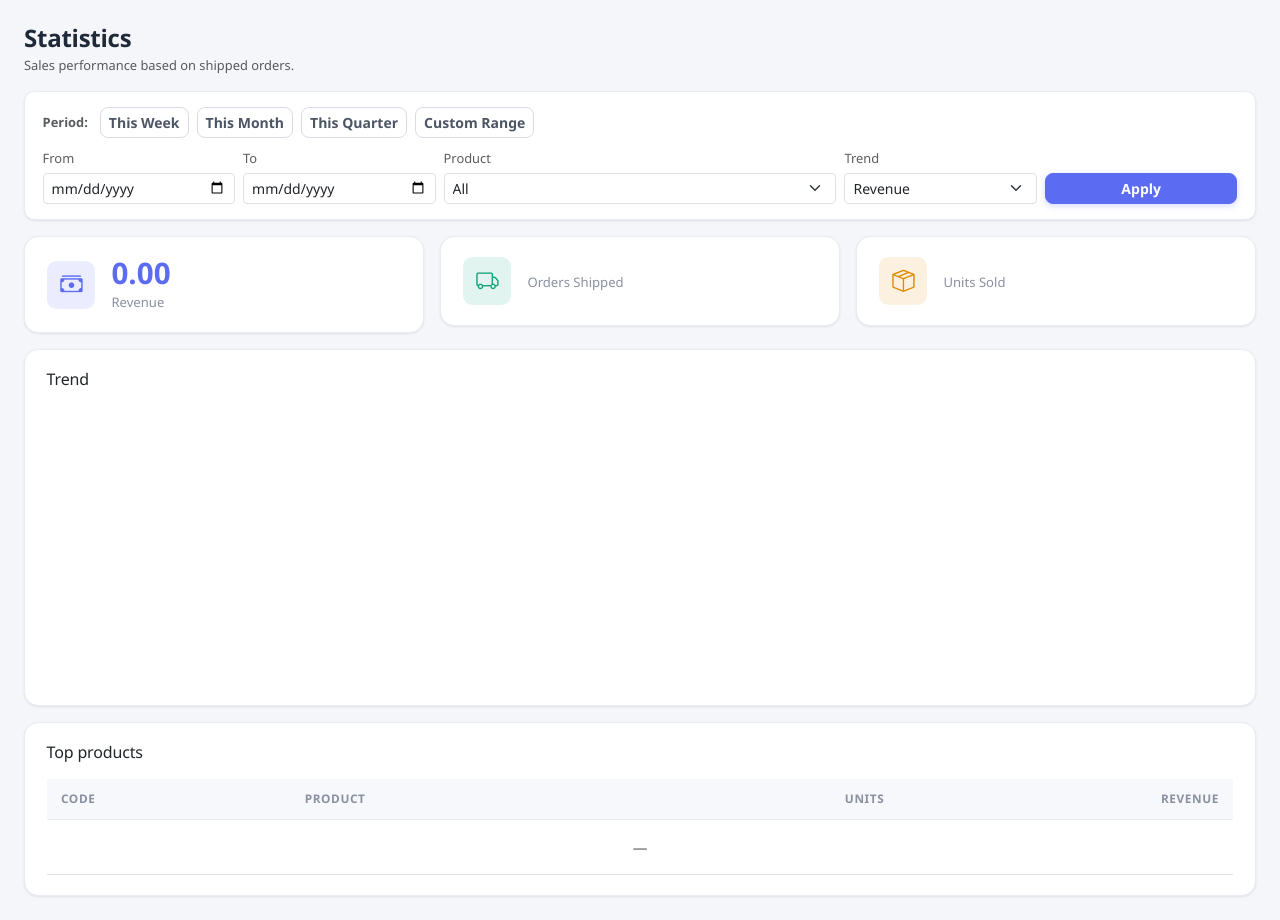
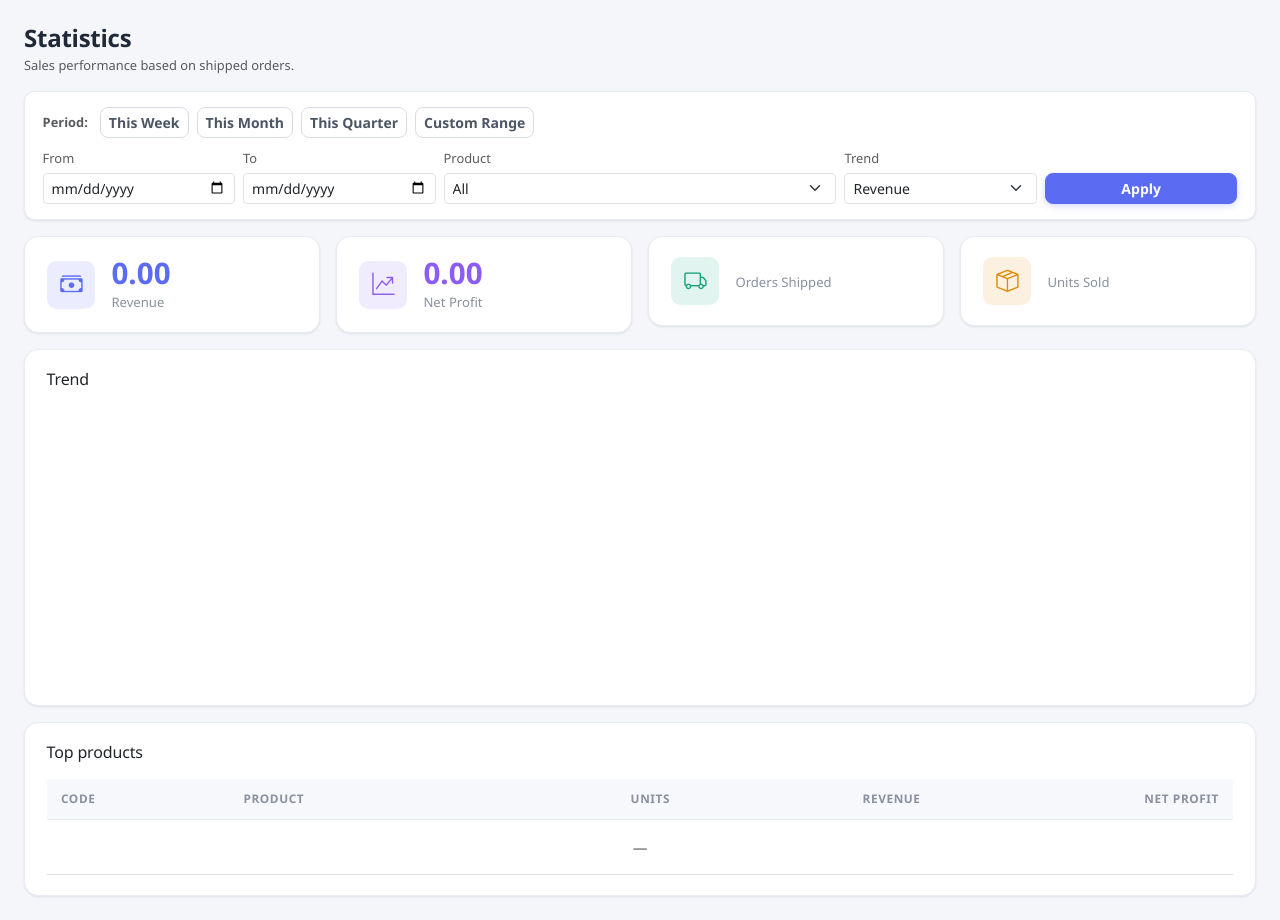
Before and after one commit to ifarguio/stock, a Flask app: template webapp/templates/stats.html in a window 1280 px wide. Run offline with Flask 3, Linux system fonts and the light colour scheme; the template is opened without the code that fills it, so the values that code supplies are empty; a map, chart or similar area stays blank; some libraries are stand-ins or nearby versions.

Commit message:
Fix new color/size variant add; add Net Profit to statistics

```diff
--- a/webapp/app.py
+++ b/webapp/app.py
@@ -171,7 +171,9 @@ def create_app() -> Flask:
             password = request.form.get("password", "")
             row = get_user_by_username(username)
             if row and verify_password(row["password_hash"], password):
-                login_user(User(row["id"], row["username"], row.get("display_name") or ""))
+                login_user(User(row["id"], row["username"],
+                                row.get("display_name") or "",
+                                row.get("is_admin") or False))
                 next_url = request.args.get("next") or url_for("inventory")
                 return redirect(next_url)
             flash(translations.tr("login.bad"), "danger")
@@ -277,10 +279,27 @@ def create_app() -> Flask:
             flash(translations.tr("err.invalid_price"), "danger")
             return redirect(request.url)
 
-        # Variants: collected from repeated form fields.
+        # Variants: collected from repeated form fields. Each row submits a
+        # v_color/v_size select plus optional v_color_new/v_size_new text
+        # inputs (revealed when "add new" was chosen). Resolve server-side —
+        # never trust the literal "__new__" sentinel to reach the database.
         colors = request.form.getlist("v_color")
+        colors_new = request.form.getlist("v_color_new")
         sizes = request.form.getlist("v_size")
-        variants = [(c.strip(), s.strip()) for c, s in zip(colors, sizes)]
+        sizes_new = request.form.getlist("v_size_new")
+
+        def _resolve(values, news, i):
+            v = values[i].strip() if i < len(values) else ""
+            if v == "__new__":
+                v = news[i].strip() if i < len(news) else ""
+            return v
+
+        variants = []
+        for i in range(max(len(colors), len(sizes))):
+            c = _resolve(colors, colors_new, i)
+            s = _resolve(sizes, sizes_new, i)
+            if c or s:
+                variants.append((c, s))
         # Deduplicate preserving order.
         seen = set()
         unique = []
--- a/webapp/templates/stats.html
+++ b/webapp/templates/stats.html
@@ -39,6 +39,7 @@
         <label class="form-label small text-muted mb-1">{{ tr('sect.trend') }}</label>
         <select id="metric" class="form-select form-select-sm">
           <option value="revenue">{{ tr('metric.revenue') }}</option>
+          <option value="profit">{{ tr('metric.net_profit') }}</option>
           <option value="orders">{{ tr('metric.orders_shipped') }}</option>
           <option value="units">{{ tr('metric.units_sold') }}</option>
         </select>
@@ -50,7 +51,7 @@
 
 {# Metric cards with icons #}
 <div class="row g-3 mb-3">
-  <div class="col-md-4">
+  <div class="col-md-3">
     <div class="metric-card d-flex align-items-center">
       <div class="metric-icon" style="background:rgba(91,108,242,.12);color:var(--primary)"><i class="bi bi-cash-stack"></i></div>
       <div class="flex-grow-1">
@@ -59,7 +60,16 @@
       </div>
     </div>
   </div>
-  <div class="col-md-4">
+  <div class="col-md-3">
+    <div class="metric-card d-flex align-items-center">
+      <div class="metric-icon" style="background:rgba(139,92,246,.12);color:#8b5cf6"><i class="bi bi-graph-up-arrow"></i></div>
+      <div class="flex-grow-1">
+        <div class="metric-value" {% if summary.profit < 0 %}style="color:var(--danger)"{% else %}style="color:#8b5cf6"{% endif %}>{{ '%.2f' % summary.profit }}</div>
+        <div class="metric-label">{{ tr('metric.net_profit') }}</div>
+      </div>
+    </div>
+  </div>
+  <div class="col-md-3">
     <div class="metric-card d-flex align-items-center">
       <div class="metric-icon" style="background:rgba(22,163,123,.12);color:var(--success)"><i class="bi bi-truck"></i></div>
       <div class="flex-grow-1">
@@ -68,7 +78,7 @@
       </div>
     </div>
   </div>
-  <div class="col-md-4">
+  <div class="col-md-3">
     <div class="metric-card d-flex align-items-center">
       <div class="metric-icon" style="background:rgba(224,138,0,.12);color:var(--warning)"><i class="bi bi-box-seam"></i></div>
       <div class="flex-grow-1">
@@ -91,12 +101,17 @@
 <div class="card"><div class="card-body">
   <h6 class="mb-3">{{ tr('sect.top_products') }}</h6>
       <table class="table table-sm table-hover mb-0">
-    <thead><tr><th>{{ tr('col.code') }}</th><th>{{ tr('col.product') }}</th><th class="text-end">{{ tr('col.units') }}</th><th class="text-end">{{ tr('col.revenue') }}</th></tr></thead>
+        <thead><tr><th>{{ tr('col.code') }}</th><th>{{ tr('col.product') }}</th><th class="text-end">{{ tr('col.units') }}</th><th class="text-end">{{ tr('col.revenue') }}</th><th class="text-end">{{ tr('metric.net_profit') }}</th></tr></thead>
         <tbody>
           {% for p in top %}
-      <tr><td class="fw-semibold">{{ p.code }}</td><td>{{ p.name }}</td><td class="text-end">{{ p.units }}</td><td class="text-end fw-semibold">{{ '%.2f' % p.revenue }}</td></tr>
+          <tr>
+            <td class="fw-semibold">{{ p.code }}</td><td>{{ p.name }}</td>
+            <td class="text-end">{{ p.units }}</td>
+            <td class="text-end fw-semibold">{{ '%.2f' % p.revenue }}</td>
+            <td class="text-end fw-semibold" {% if p.profit < 0 %}style="color:var(--danger)"{% endif %}>{{ '%.2f' % p.profit }}</td>
+          </tr>
           {% else %}
-      <tr><td colspan="4" class="text-center text-muted py-3">—</td></tr>
+          <tr><td colspan="5" class="text-center text-muted py-3">—</td></tr>
           {% endfor %}
         </tbody>
       </table>
@@ -121,8 +136,8 @@ document.querySelectorAll('.period-preset').forEach(btn => {
 
 const ctx = document.getElementById('trend-chart');
 let chart = null;
-const COLORS = { revenue: '#5b6cf2', orders: '#16a37b', units: '#e08a00' };
-const LABELS = { revenue: '{{ tr("metric.revenue") }}', orders: '{{ tr("metric.orders_shipped") }}', units: '{{ tr("metric.units_sold") }}' };
+const COLORS = { revenue: '#5b6cf2', profit: '#8b5cf6', orders: '#16a37b', units: '#e08a00' };
+const LABELS = { revenue: '{{ tr("metric.revenue") }}', profit: '{{ tr("metric.net_profit") }}', orders: '{{ tr("metric.orders_shipped") }}', units: '{{ tr("metric.units_sold") }}' };
 
 function loadChart(metric) {
   const params = new URLSearchParams({
--- a/webapp/translations.py
+++ b/webapp/translations.py
@@ -171,6 +171,7 @@ _STRINGS: dict[str, dict[str, str]] = {
         "stats.subtitle": "Sales performance based on shipped orders.",
 
         "metric.revenue": "Revenue",
+        "metric.net_profit": "Net Profit",
         "metric.orders_shipped": "Orders Shipped",
         "metric.units_sold": "Units Sold",
 
@@ -353,6 +354,7 @@ _STRINGS: dict[str, dict[str, str]] = {
         "stats.subtitle": "基于已发货订单的销售业绩。",
 
         "metric.revenue": "营收",
+        "metric.net_profit": "净利润",
         "metric.orders_shipped": "已发货订单",
         "metric.units_sold": "销量",
 
```
Also changed, not shown: webapp/repository.py (+17 -7 lines), webapp/templates/inventory/form.html (+15 -19 lines). Lines whose indentation alone changed are shown as unchanged.
